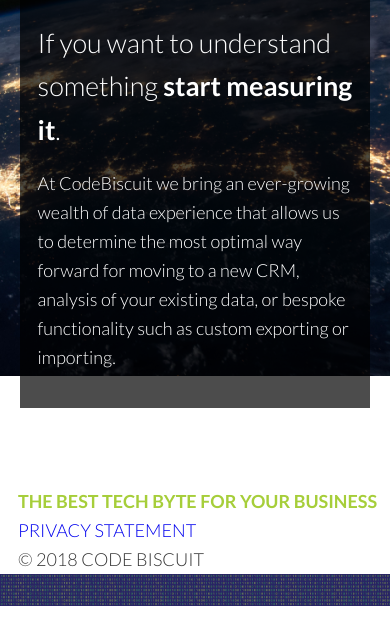
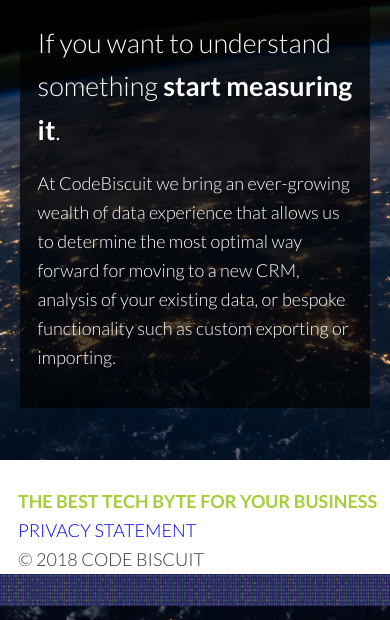
Before and after one commit to StuAndrews/codebiscuit-site, a Gatsby site: page /data in a window 390 px wide. Shown: the part 224-844 px from the top of the page. Built offline with nearby package versions, Linux system fonts and the light colour scheme; Gatsby itself is replaced by a stand-in of ours.

Commit message:
Bg image now adjusts to cover height

```diff
--- a/src/components/layout.css
+++ b/src/components/layout.css
@@ -23,8 +23,14 @@ body {
 }
 
 /* Background Image Fix */
-.bg-fix { top:0; left:0; right:0; bottom:0; z-index: -1; }
-.bg-fix-getintouch { top:0; left:0; right:0; bottom:0; z-index: -1; }
+.bg-fix {
+    top:0; left:0; right:0; bottom:0; z-index: -1;
+    min-height: calc(100vh - 431px);
+}
+.bg-fix-getintouch {
+    top:0; left:0; right:0; bottom:0; z-index: -1;
+    min-height: calc(100vh);
+}
 
 /* Code Biscuit Specifics */
 .cb-green-color { color: #A6CE3A !important; }
@@ -233,8 +239,8 @@ button:hover {
     }
 
     /* Background Image Fix */
-    .bg-fix { height: 600px !important;}
-    .bg-fix-getintouch { height: 1100px !important;}
+    /*.bg-fix { height: 700px !important;}
+    .bg-fix-getintouch { height: 1100px !important;}*/
 
     .content-page-light {
         background-color: rgba(0,0,0,.7);
```
